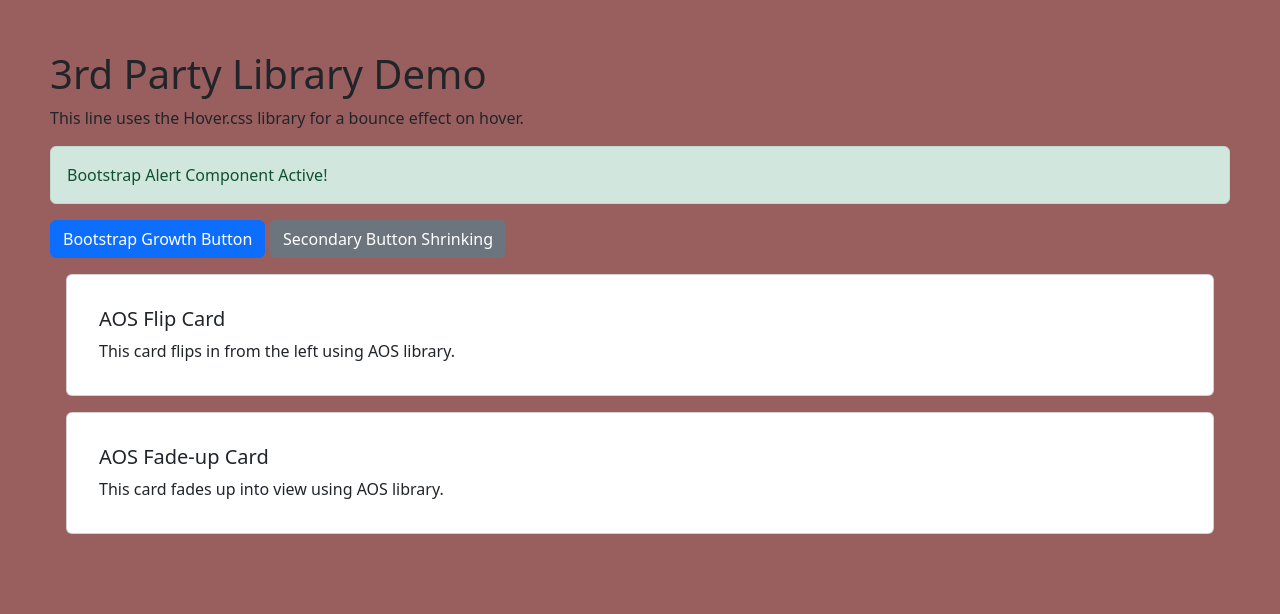
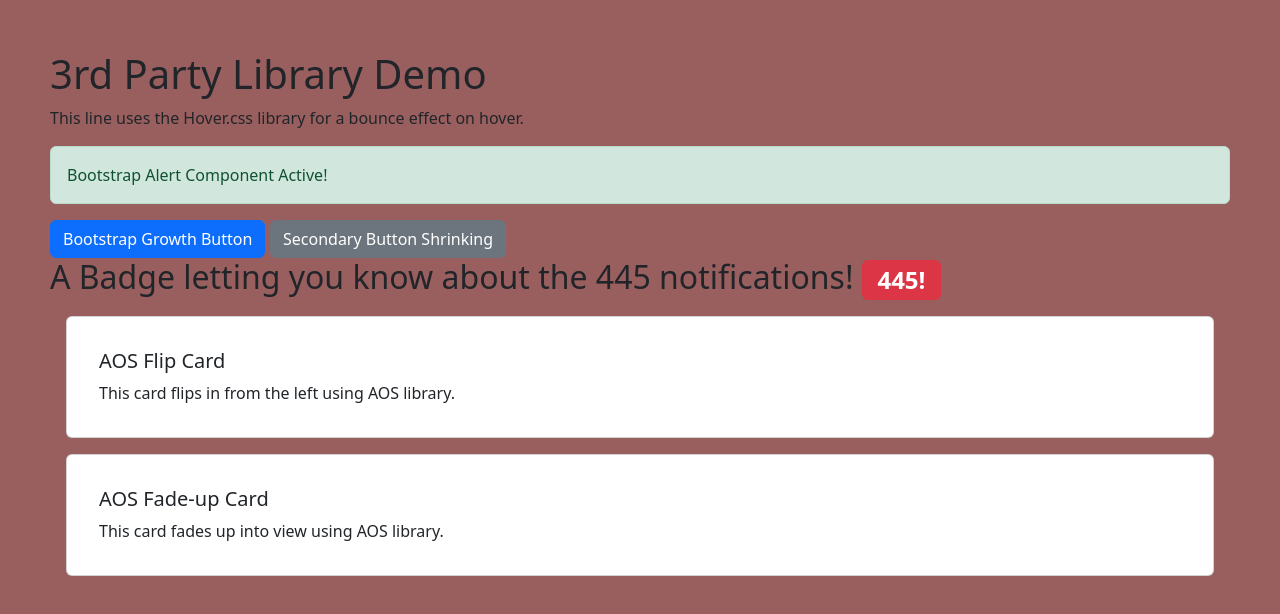
Before and after one commit to brandonsilvi/COMP001B.Week6LectureActivity, a plain HTML site: page index.html in a window 1280 px wide. Drawn offline with nearby package versions, Linux system fonts and the light colour scheme.

Commit message:
added badge section under buttons to push cards further down

```diff
--- a/index.html
+++ b/index.html
@@ -33,6 +33,13 @@
     <button type="button" class="btn btn-primary hvr-grow">Bootstrap Growth Button</button>
     <button type="button" class="btn btn-secondary hvr-shrink">Secondary Button Shrinking</button>
   </div>
+
+<!-- Badge with AOS -->
+    <div class="section" data-aos="fade-left">
+        <h2>A Badge letting you know about the 445 notifications! <span class="badge bg-danger">445!</span></h2>
+    </div>
+
+
  <!-- section using card with AOS -->
   <div class="section">
     <div class="card p-3 m-3" data-aos="flip-left" data-aos-duration="1500">
```
